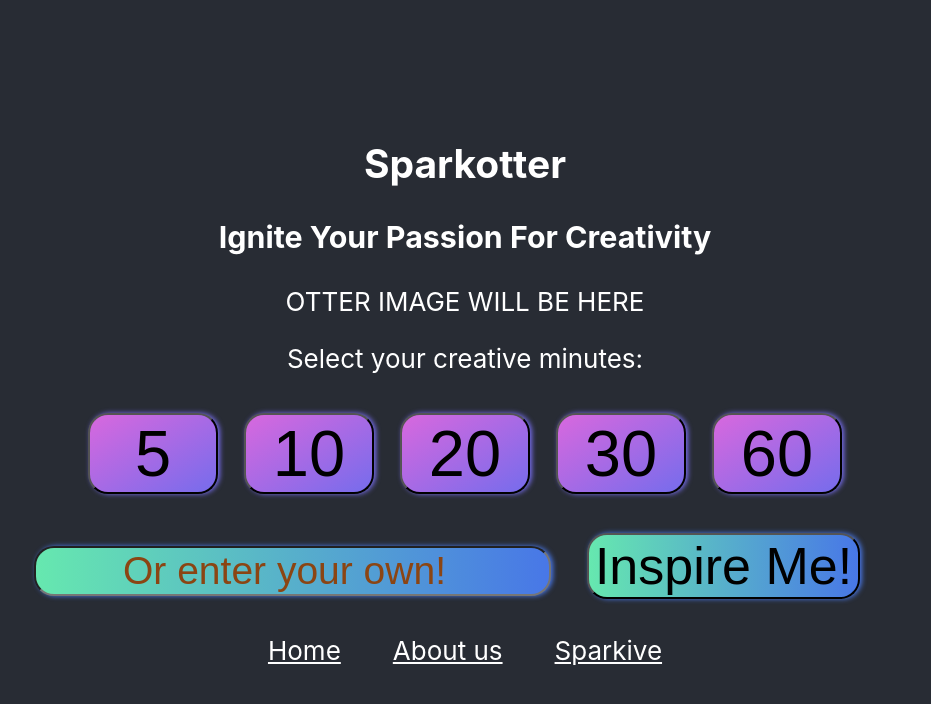
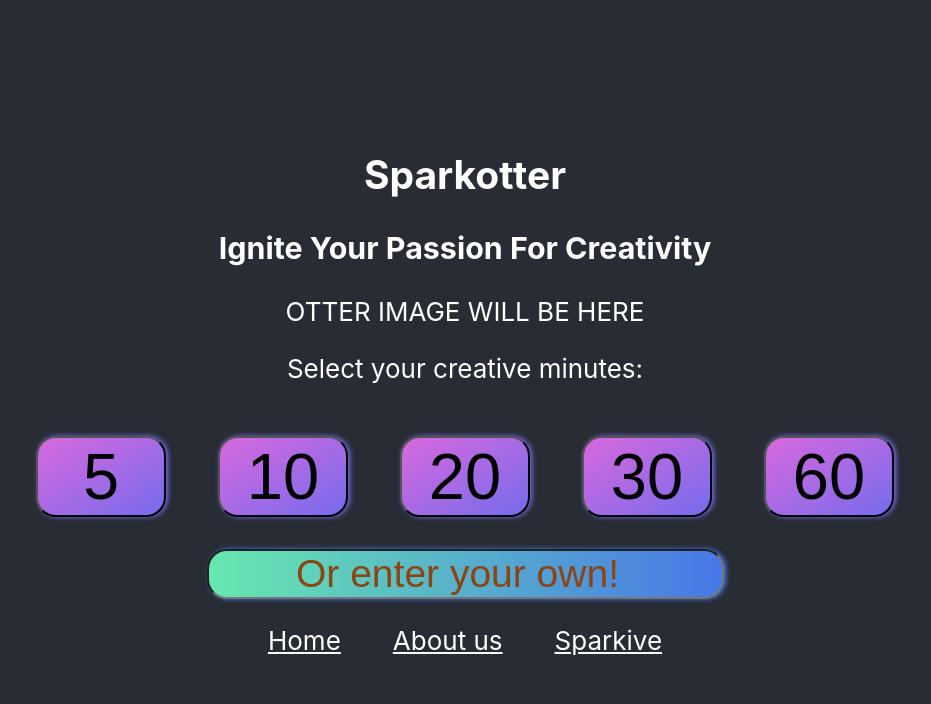
Before and after one commit to DianeEugenie/ProjectSparkotter, a React (Create React App) app in the folder sparkotter_frontend/: page /options in a window 1280 px wide. Shown: the top 704 px of the page, without its empty margins (175-1106 px from the left). Built offline with nearby package versions, Linux system fonts and the light colour scheme.

Commit message:
Adds conditional rendering to the start button

```diff
--- a/sparkotter_frontend/src/App.css
+++ b/sparkotter_frontend/src/App.css
@@ -24,15 +24,6 @@
   color: lightseagreen;
 }
 
-button {
-  border-radius: 5px;
-  margin: 2px;
-}
-button:hover {
-  background-color: beige;
-  transform: translate(0.5px, 1px);
-
-}
 .timer-button{
   padding: 0.5em 1.5em;
 }
@@ -41,20 +32,21 @@ button.time-option-button{
   background-image: linear-gradient(to bottom right, #D868DE, #766CEC);
   box-shadow: 2px 0 5px 0 #766CEC;
   font-size: 2.5em;
-  margin: 0.2em;
+  margin-top: 0.4em;
   border-radius: 20px;
   min-width: 2em;
 }
 
 button.time-option-button:hover{
   background-image: linear-gradient(to bottom right, #766CEC, #D868DE);
+  transform: translate(0.5px, 1px);
 }
 
 button.time-select-button{
 background-image: linear-gradient(to left, #4877E7, #66E8AF);
 box-shadow: 2px 0 5px 0 #4877E7;
 font-size: 2em;
-margin: 0.2em;
+margin: 0.1em;
 border-radius: 20px;
 min-width: 2em;
 margin-top: 0.5em;
@@ -62,6 +54,7 @@ margin-top: 0.5em;
 
 button.time-select-button:hover{
 background-image: linear-gradient(to right, #4877E7, #66E8AF);
+transform: translate(0.5px, 1px);
 }
 
 input.time-select {
@@ -70,7 +63,7 @@ input.time-select {
   border-radius: 20px;
   color: black;
   font-size: 1.5em;
-  margin-top: 0.5em;
+  margin-top: 0.8em;
   text-align: center;
 }
 
@@ -87,6 +80,9 @@ button.time-option-button:hover{
 }
 .timer{
   background-color:purple;
+  padding: 0.2em;
+  margin: 1em;
+  font-size: 1.5em;
 }
 
 .prompt-page {
@@ -101,6 +97,8 @@ button.time-option-button:hover{
   display: flex;
   flex-direction: row;
   justify-content: center;
+  flex-wrap: wrap;
+
   /* align-items: center; */
 }
 a {
--- a/sparkotter_frontend/src/components/time_elements/OptionsForm.js
+++ b/sparkotter_frontend/src/components/time_elements/OptionsForm.js
@@ -27,7 +27,9 @@ class OptionsForm extends Component {
   }
 
   handleSubmit(){
+    if (this.state.selectedTime !== '') {
     this.props.onSubmit(this.state.selectedTime);
+  }
   }
 
 
@@ -46,25 +48,35 @@ class OptionsForm extends Component {
       className="time-option-button"
       onClick={this.handleOptions}>
       5
-      </button>
+      </button></Link>
+
+      <Link to="/spark">
       <button type='button'
       value='10'
       className="time-option-button"
       onClick={this.handleOptions}>
       10
       </button>
+      </Link>
+
+      <Link to="/spark">
       <button type='button'
       value='20'
       className="time-option-button"
       onClick={this.handleOptions}>
       20
       </button>
+      </Link>
+
+      <Link to="/spark">
       <button type='button'
       value='30'
       className="time-option-button"
       onClick={this.handleOptions}>
       30
       </button>
+      </Link>
+      <Link to="/spark">
       <button type='button'
       value='60'
       className="time-option-button"
@@ -81,11 +93,13 @@ class OptionsForm extends Component {
         placeholder='Or enter your own!'
         onChange={this.handleCreatedOption} value={this.state.selectedTime} />
 
-        <Link to="/spark">
-        <button type="submit"
-        className="time-select-button"
+        {this.state.selectedTime === '' ? ('') :
+
+          (<Link to="/spark">
+        <button type='submit'
+        className='time-select-button'
         onClick={this.handleSubmit}>Inspire Me!</button>
-        </Link>
+        </Link>)}
 
 
 
--- a/sparkotter_frontend/src/components/time_elements/Timer.js
+++ b/sparkotter_frontend/src/components/time_elements/Timer.js
@@ -37,7 +37,7 @@ class Timer extends Component{
     return (
       <Fragment>
       <div className='timer'>
-      <p>{timer}</p>
+      <p className='timer-display'>{timer}</p>
 
       <button onClick={this.intervalFunction}
       className="timer-button">Time To Spark!</button>
```
